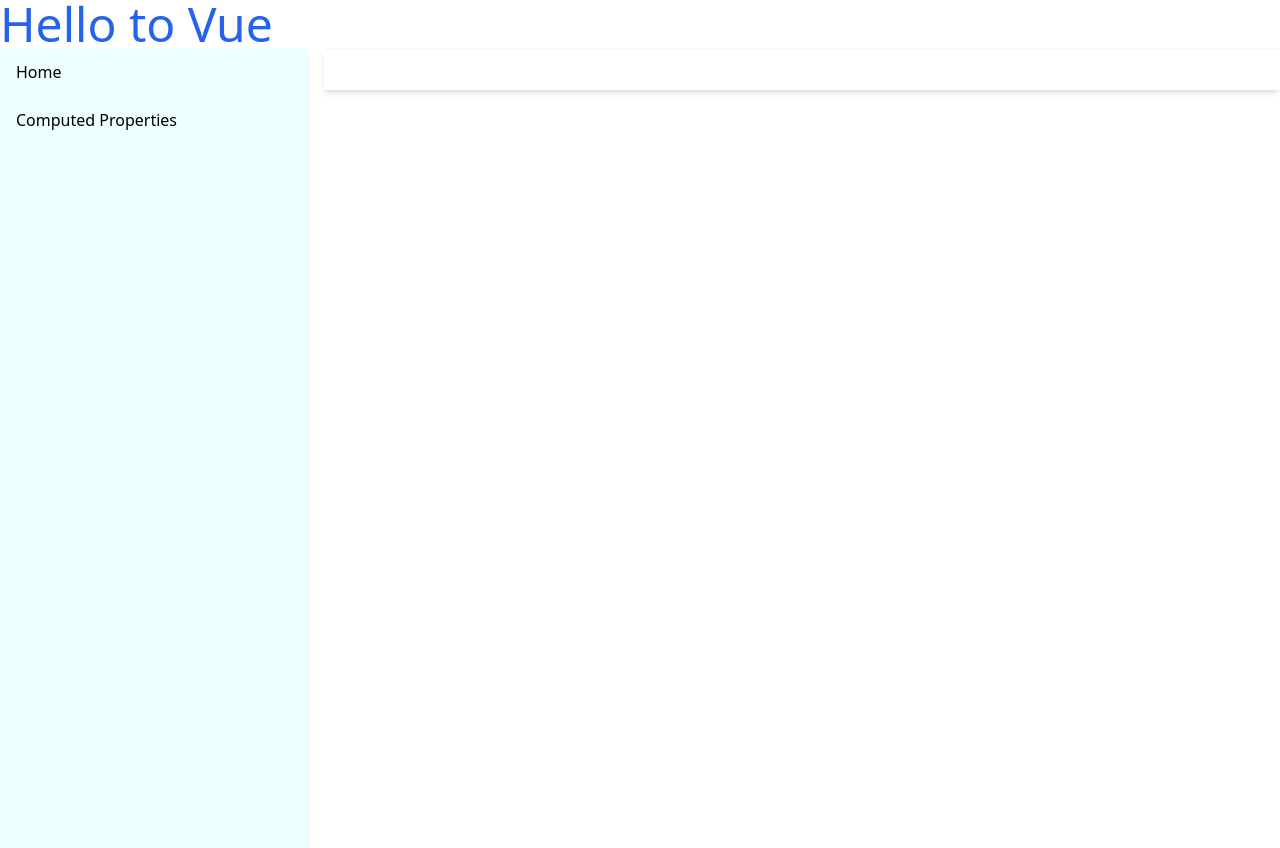
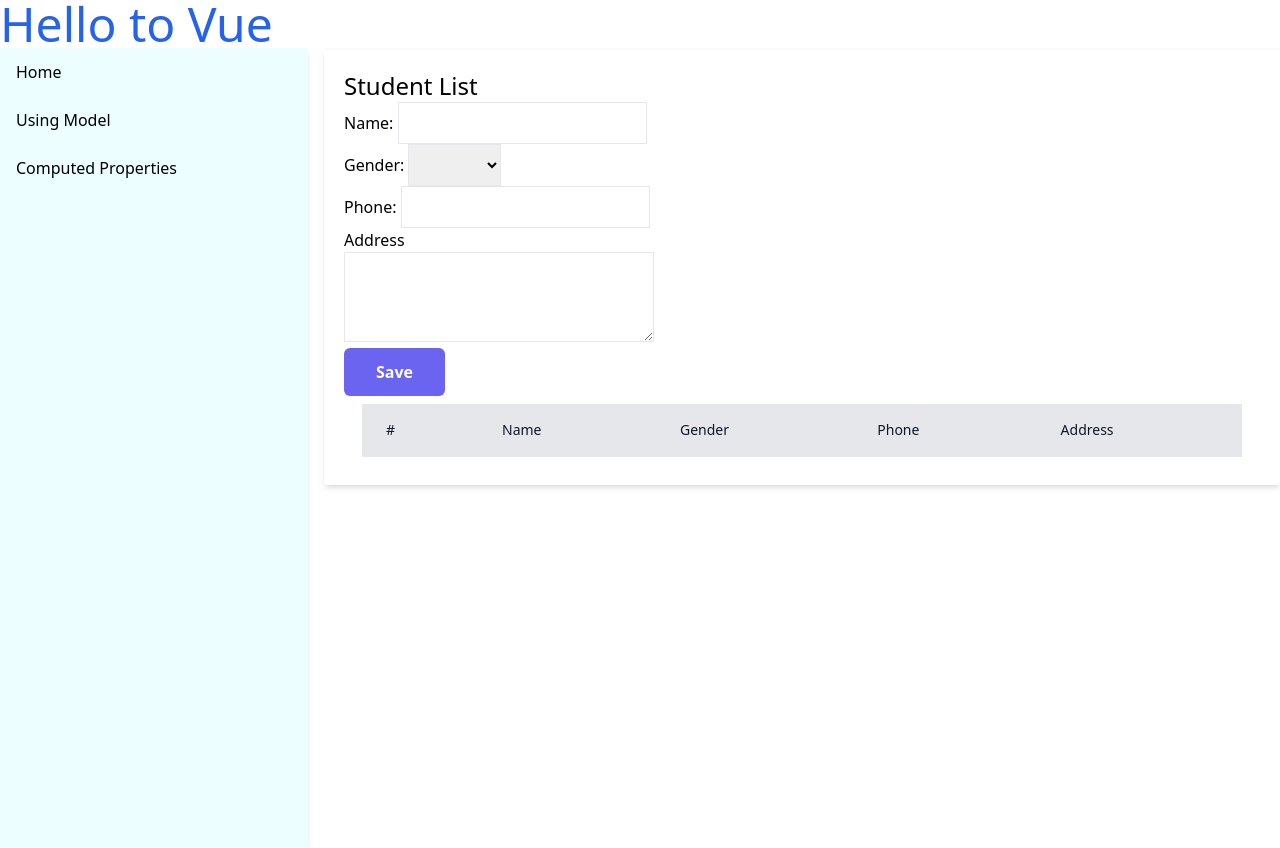
Before and after one commit to bsuchea/test3, a Vue app: page /usingModel in a window 1280 px wide. Built offline with nearby package versions, Linux system fonts and the light colour scheme.

Commit message:
test useing model form binding

```diff
--- a/src/App.vue
+++ b/src/App.vue
@@ -18,6 +18,7 @@
     <div class="bg-cyan-50 rounded-sm shadow-md">
       <nav class="flex flex-col">
         <RouterLink to="/" class="py-3 px-4 rounded-sm hover:bg-cyan-500 hover:text-white" >Home</RouterLink>
+        <RouterLink to="/usingModel" class="py-3 px-4 rounded-sm hover:bg-cyan-500 hover:text-white">Using Model</RouterLink>
         <RouterLink to="/testComputedProperties" class="py-3 px-4 rounded-sm hover:bg-cyan-500 hover:text-white">Computed Properties</RouterLink>
       </nav>
     </div>
--- /dev/null
+++ b/src/components/Button.vue
@@ -0,0 +1,7 @@
+<template>
+    <button
+          class="hover:shadow-form rounded-md bg-[#6A64F1] py-3 px-8 text-base font-semibold text-white outline-none"
+        >
+          <slot />
+    </button>
+</template>
--- a/src/components/Card.vue
+++ b/src/components/Card.vue
@@ -1,11 +1,27 @@
-
 <template>
     <div class="card p-5 rounded bg-indigo-400 text-gray-100">
-      <h1 class="text-2xl border-gray-400 mb-2">Card Title</h1>
+      <h1 class="text-2xl border-gray-400 mb-2">{{ title }}</h1>
       <hr class="border-gray-400">
       <div class="card-body w-full flex justify-between mt-2">
-        <p>description</p>
-        <p>$ 55</p>
+        <p>
+          {{ description }}
+        </p>
+        <p>$ {{ price }}</p>
       </div>
     </div>
 </template>
+<script>
+export default{
+  props: {
+    title: {
+      type: String,
+      default: "Card Title",
+    },
+    description: String,
+    price: {
+      type: Number,
+      default: 0,
+    }
+  }
+}
+</script>
--- a/src/router/index.js
+++ b/src/router/index.js
@@ -15,6 +15,11 @@
       component: () => import('../views/testComputedProperty.vue')
     },
     {
+      path: '/usingModel',
+      name: 'usingModel',
+      component: () => import('../views/usingModel.vue')
+    },
+    {
       path: '/blog',
       name: 'blog',
       component: () => import('../views/Blog.vue')
--- a/src/views/HomeView.vue
+++ b/src/views/HomeView.vue
@@ -1,17 +1,40 @@
 <script>
 import Card from "../components/Card.vue";
 export default {
-
   components: {
     Card
+  },
+  data() {
+    return {
+      val: '',
+      books: []
+    }
+  },
+  methods: {
+    addItems(){
+      let id = this.books.length + 1;
+      let name = this.val ;
+      this.books.push(
+        { Id: id, Name: name, Done: false}
+      );
+    },
+    removeItems(id){
+      let key = id -1 ;
+      this.books.pop(key);
+    }
   }
-
 }
 </script>
 <template>
   <div class="grid grid-cols-3 gap-2">
-    <Card />
-    <Card />
-    <Card />
+    <Card price="55" description="Descriptions 1"></Card>
+    <Card description="Descriptions 1"></Card>
+    <Card description="Descriptions 1"></Card>
+  </div>
+  <div class="p-2">
+    <input v-model="val" type="text" class="p-2 border border-gray-400">
+    <button @click="addItems" class="p-2 border border-gray-400">Add</button>
+    {{ books }}
+    <input type="checkbox">
   </div>
 </template>
--- /dev/null
+++ b/src/views/usingModel.vue
@@ -0,0 +1,94 @@
+<script>
+import Button from "../components/Button.vue";
+export default {
+    components: {
+        Button
+    },
+    data(){
+        return {
+            student: {
+                id: '',
+                name: '',
+                gender: '',
+                phone: '',
+                address: '',
+            },
+            studentlist: []
+        }
+    },
+    methods: {
+        save(){
+            this.student.id  = this.studentlist.length +1;
+            this.studentlist.push(this.student);
+            this.student = {}
+        }
+    }
+}
+</script>
+<template>
+    <div>
+        <h1 class="text-2xl">Student List</h1>
+        Name: <input type="text" v-model="student.name" class="border p-2" /> <br />
+        Gender:
+        <select v-model="student.gender" name="gender" class="border p-2">
+            <option value="Male">Male</option>
+            <option value="Female">Female</option>
+        </select>
+        <br />
+        Phone: <input v-model="student.phone" type="text" class="border p-2" /> <br />
+        Address <br>
+        <textarea v-model="student.address" cols="30" rows="3" class="border p-2"></textarea> <br>
+
+        <Button @click="save">Save</Button>
+
+    </div>
+    <div class="flex flex-col">
+        <div class="overflow-x-auto sm:mx-0.5 lg:mx-0.5">
+            <div class="py-2 inline-block min-w-full sm:px-2 lg:px-4">
+                <div class="overflow-hidden">
+                    <table class="min-w-full">
+                        <thead class="bg-gray-200 border-b">
+                            <tr>
+                                <th scope="col" class="text-sm font-medium text-gray-900 px-6 py-4 text-left">
+                                    #
+                                </th>
+                                <th scope="col" class="text-sm font-medium text-gray-900 px-6 py-4 text-left">
+                                    Name
+                                </th>
+                                <th scope="col" class="text-sm font-medium text-gray-900 px-6 py-4 text-left">
+                                    Gender
+                                </th>
+                                <th scope="col" class="text-sm font-medium text-gray-900 px-6 py-4 text-left">
+                                    Phone
+                                </th>
+                                <th scope="col" class="text-sm font-medium text-gray-900 px-6 py-4 text-left">
+                                    Address
+                                </th>
+                            </tr>
+                        </thead>
+                        <tbody>
+                            <tr v-for="ret in studentlist" :key="ret.id" class="bg-white border-b transition duration-300 ease-in-out hover:bg-gray-100">
+                                <td class="px-6 py-4 whitespace-nowrap text-sm font-medium text-gray-900">
+                                    {{ ret.id }}
+                                </td>
+                                <td class="text-sm text-gray-900 font-light px-6 py-4 whitespace-nowrap">
+                                    {{  ret.name }}
+                                </td>
+                                <td class="text-sm text-gray-900 font-light px-6 py-4 whitespace-nowrap">
+                                    {{ ret.gender}}
+                                </td>
+                                <td class="text-sm text-gray-900 font-light px-6 py-4 whitespace-nowrap">
+                                    {{ ret.phone }}
+                                </td>
+                                <td class="text-sm text-gray-900 font-light px-6 py-4 whitespace-nowrap">
+                                    {{ ret.address }}
+                                </td>
+                            </tr>
+
+                        </tbody>
+                    </table>
+                </div>
+            </div>
+        </div>
+    </div>
+</template>
```
